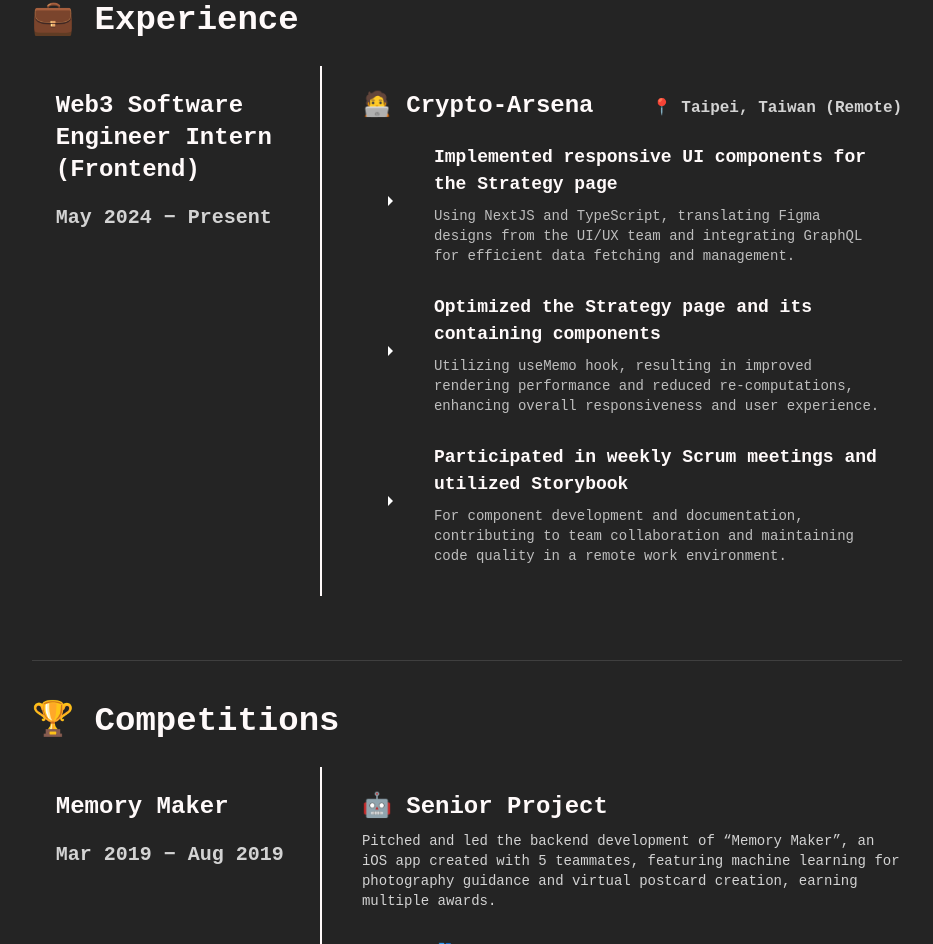
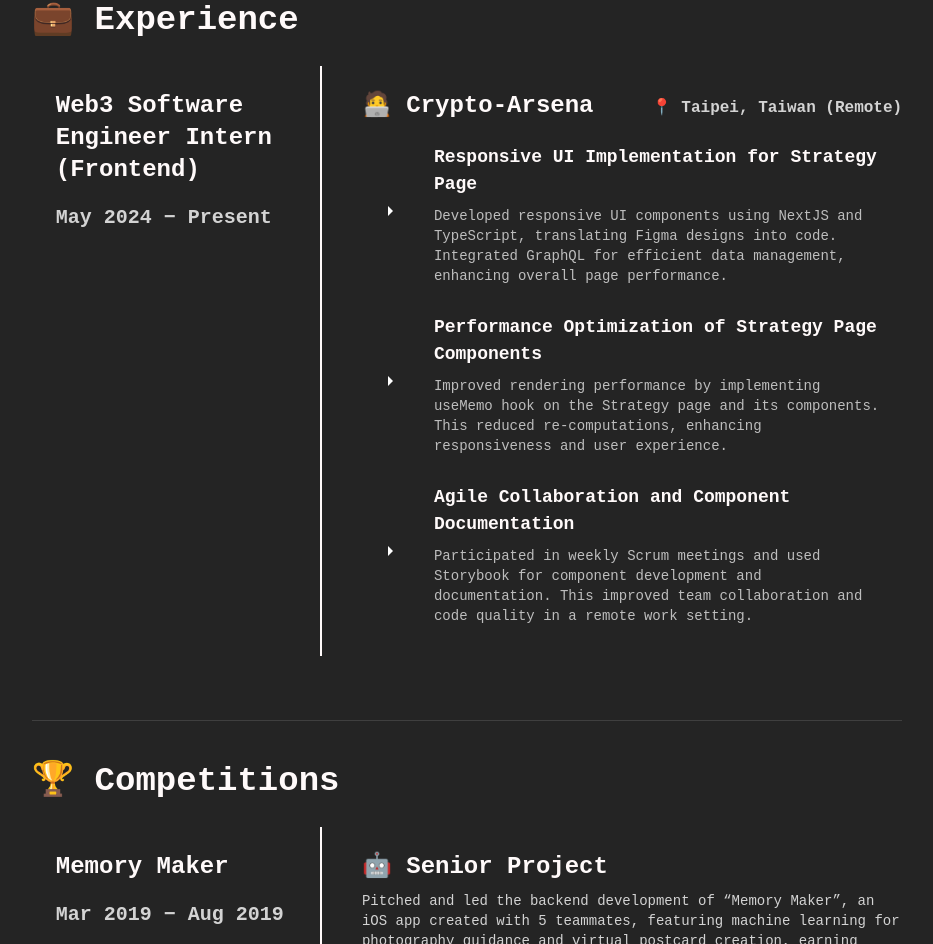
Before and after one commit to Jason-Wuuuu/Jason, a React (Vite) app: page / in a window 1280 px wide. Shown: the part 947-1891 px from the top of the page, without its empty margins (173-1106 px from the left). Built offline with nearby package versions, Linux system fonts and the light colour scheme.

Commit message:
content adjustment

```diff
--- a/src/components/ProfessionalHighlights.jsx
+++ b/src/components/ProfessionalHighlights.jsx
@@ -75,13 +75,13 @@ function ProfessionalHighlights() {
                   <ArrowRightIcon />
                 </ListItemIcon>
                 <ListItemText
-                  primary="Implemented responsive UI components for the Strategy page"
+                  primary="Responsive UI Implementation for Strategy Page"
                   primaryTypographyProps={{
                     fontSize: { xs: 16, sm: 18 },
                     fontWeight: "bold",
                     mb: 1,
                   }}
-                  secondary="Using NextJS and TypeScript, translating Figma designs from the UI/UX team and integrating GraphQL for efficient data fetching and management."
+                  secondary="Developed responsive UI components using NextJS and TypeScript, translating Figma designs into code. Integrated GraphQL for efficient data management, enhancing overall page performance."
                   secondaryTypographyProps={{
                     variant: "body2",
                     // align: "justify",
@@ -94,13 +94,13 @@ function ProfessionalHighlights() {
                   <ArrowRightIcon />
                 </ListItemIcon>
                 <ListItemText
-                  primary="Optimized the Strategy page and its containing components"
+                  primary="Performance Optimization of Strategy Page Components"
                   primaryTypographyProps={{
                     fontSize: { xs: 16, sm: 18 },
                     fontWeight: "bold",
                     mb: 1,
                   }}
-                  secondary="Utilizing useMemo hook, resulting in improved rendering performance and reduced re-computations, enhancing overall responsiveness and user experience."
+                  secondary="Improved rendering performance by implementing useMemo hook on the Strategy page and its components. This reduced re-computations, enhancing responsiveness and user experience."
                   secondaryTypographyProps={{
                     variant: "body2",
                     // display: { xs: "none", sm: "block" },
@@ -112,13 +112,13 @@ function ProfessionalHighlights() {
                   <ArrowRightIcon />
                 </ListItemIcon>
                 <ListItemText
-                  primary="Participated in weekly Scrum meetings and utilized Storybook"
+                  primary="Agile Collaboration and Component Documentation"
                   primaryTypographyProps={{
                     fontSize: { xs: 16, sm: 18 },
                     fontWeight: "bold",
                     mb: 1,
                   }}
-                  secondary="For component development and documentation, contributing to team collaboration and maintaining code quality in a remote work environment."
+                  secondary="Participated in weekly Scrum meetings and used Storybook for component development and documentation. This improved team collaboration and code quality in a remote work setting."
                   secondaryTypographyProps={{
                     variant: "body2",
                     // align: "justify",
```
